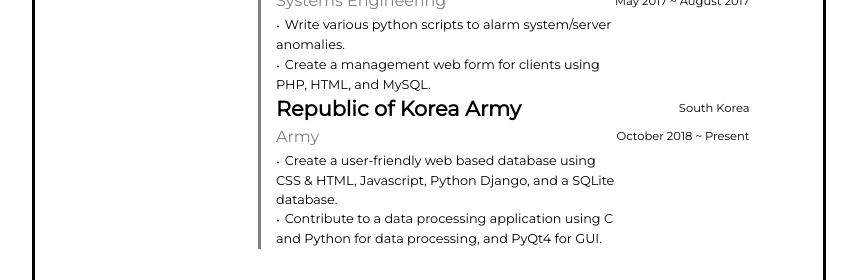
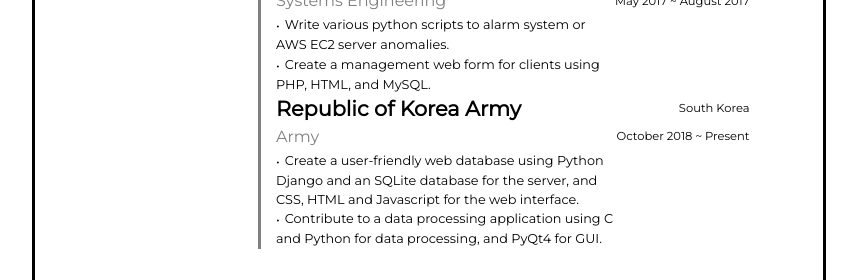
Before and after one commit to kim-sunwook/web_resume, a plain HTML site: page index.html in a window 1280 px wide. Shown: the part 501-781 px from the top of the page, without its empty margins (211-1068 px from the left). Drawn offline with Linux system fonts and the light colour scheme.

Commit message:
Change wordings

```diff
--- a/index.html
+++ b/index.html
@@ -70,7 +70,7 @@
                             <td>May 2017 ~ August 2017</td>
                         </tr>
                         <tr class="description">
-                            <td class="description_text">Write various python scripts to alarm system/server anomalies.</td>
+                            <td class="description_text">Write various python scripts to alarm system or AWS EC2 server anomalies.</td>
                         </tr>
                         <tr class="description">
                             <td class="description_text">Create a management web form for clients using PHP, HTML, and MySQL.</td>
@@ -84,7 +84,7 @@
                             <td>October 2018 ~ Present</td>
                         </tr>
                         <tr class="description">
-                            <td class="description_text">Create a user-friendly web based database using CSS & HTML, Javascript, Python Django, and a SQLite database.</td>
+                            <td class="description_text">Create a user-friendly web database using Python Django and an SQLite database for the server, and CSS, HTML and Javascript for the web interface.</td>
                         </tr>
                         <tr class="description">
                             <td class="description_text">Contribute to a data processing application using C and Python for data processing, and PyQt4 for GUI.</td>
```
